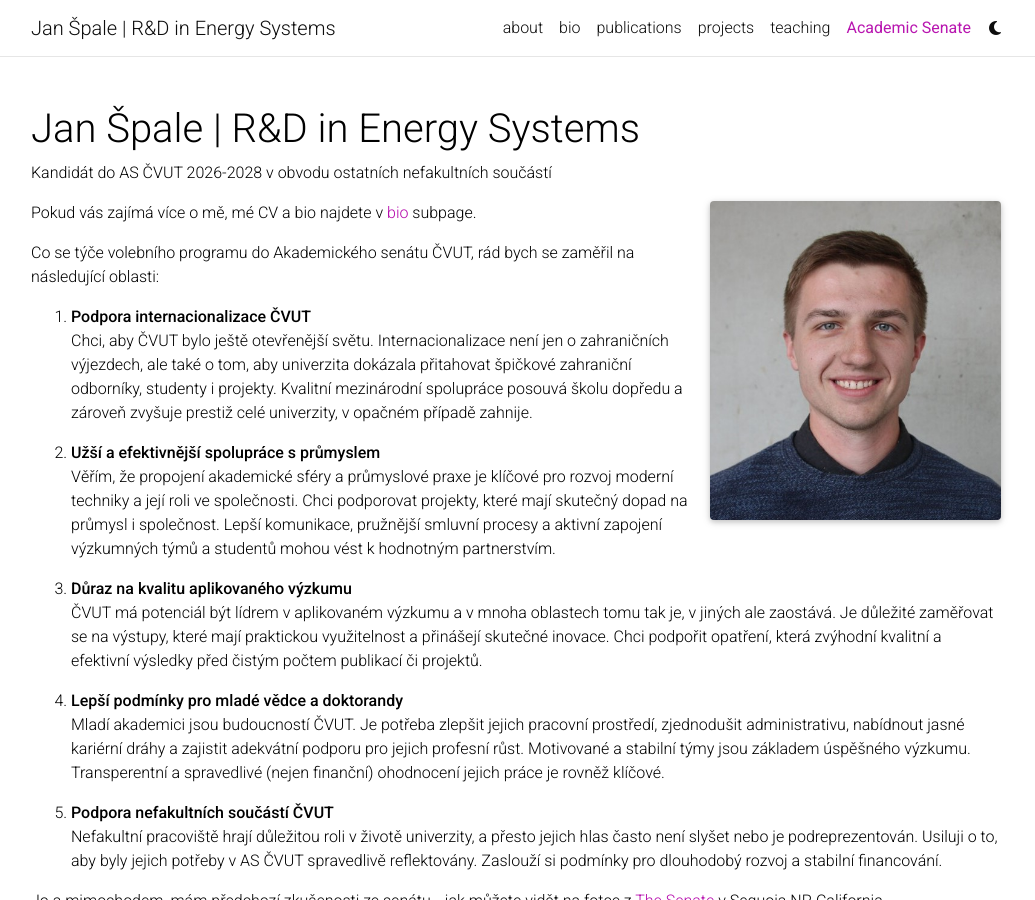
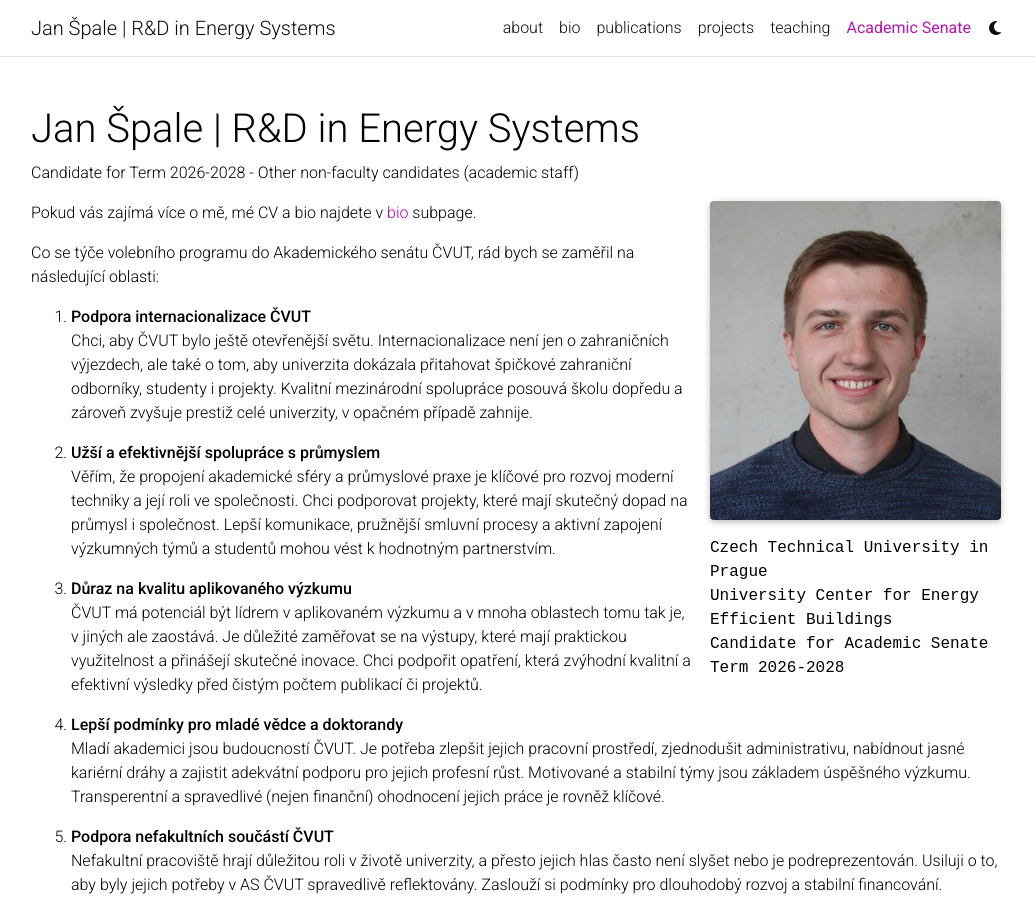
Before and after one commit to janspale/janspale.github.io, a Jekyll site: the page built from _pages/senate.md, in a window 1280 px wide and 900 px high. Shown: the whole window, without its empty margins (124-1159 px from the left). Built offline with Jekyll 4.4.1, drawn with Linux system fonts in a browser that asks for light colours; full-size pictures stand in for the smaller copies a plugin makes; comment, search, counter and statistics services are not loaded; a style sheet for code colours, icons or effects is not loaded.

Commit message:
modified:   _pages/senate.md

```diff
--- a/_pages/senate.md
+++ b/_pages/senate.md
@@ -2,7 +2,7 @@
 layout: about
 permalink: /senate/
 title: Academic Senate
-subtitle: Kandidát do AS ČVUT 2026-2028 v obvodu ostatních nefakultních součástí
+subtitle: Candidate for Term 2026-2028 - Other non-faculty candidates (academic staff)
 nav: true
 nav_order: 5
 
@@ -10,6 +10,11 @@
   align: right
   image: JanSpale-1728648147_v3.jpg
   image_circular: false # crops the image to make it circular
+  address: >
+    <p>Czech Technical University in Prague</p>
+    <p>University Center for Energy Efficient Buildings</p>
+    <p>Candidate for Academic Senate</p>
+    <p>Term 2026-2028</p>
 
 news: false  # includes a list of news items
 latest_posts: false  # includes a list of the newest posts
```
Also changed, not shown: other parts of _pages/senate.md (+4 -4 lines).
